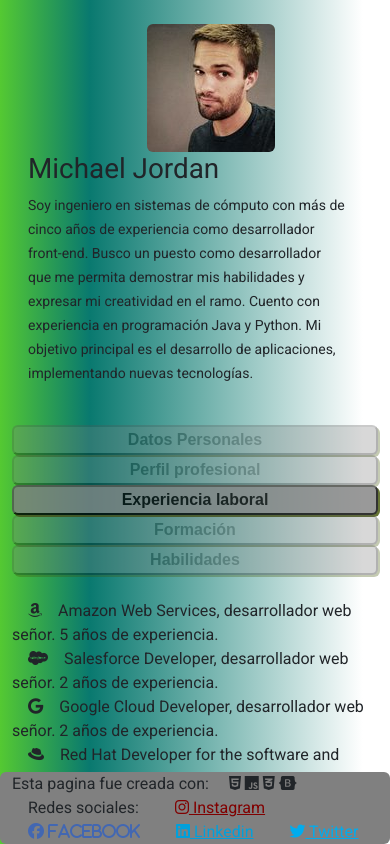
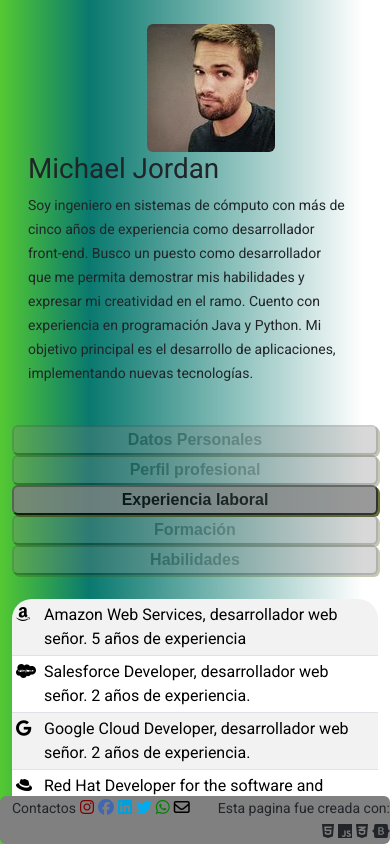
Before and after one commit to Nico3764/Front_end_Academy, a plain HTML site: page cv2.0/index.html in a window 390 px wide. Both pictures are taken after a click on the element 195 px from the left and 500 px from the top of the page. Shown: the top 844 px of the page. Drawn offline with nearby package versions, Linux system fonts and the light colour scheme.

Commit message:
Yes
Mejora de visual mediante tablas.

```diff
--- a/cv2.0/css/styles.css
+++ b/cv2.0/css/styles.css
@@ -50,9 +50,6 @@
 
 .animate-zoom {animation:animatezoom 0.6s}@keyframes animatezoom{from{transform:scale(0)} to{transform:scale(1)}}
 
-.rowDatosPersonales{
-
-}
 
 .footerStyle{
 
@@ -74,12 +71,12 @@
 	  display: none;
 	}
 }
-#thStart{
+.thStart{
 	border-radius: 20px 0% 0% 0%;
 }
-#thEnd{
+.thEnd{
 	border-radius: 0% 20px 0% 0%;
 }
-#thHabilidades{
+.rowTopBorder{
 	border-radius: 20px 20px 0% 0%;
 }
--- a/cv2.0/index.html
+++ b/cv2.0/index.html
@@ -31,22 +31,25 @@
    <footer class="footerStyle">
        <div class="container mx-0 my-0">
            <div class="row justify-content-evenly">
-               <div class="col-sm-12 col-md-4 col-lg-4 col-xl-4 col-xxl-4">
-                <span>Esta pagina fue creada con:</span>
-                <span class="mx-3">
+              <div class="col text-start">
+                <span class="mx-0" ><small>Contactos</small></span>
+                <a href="https://www.instagram.com/" target="_blank" style="color: maroon;"><i class="fa-brands fa-instagram"></i></a>
+                <a href="https://facebook.com" target="_blank" style="color: #4267B2;"><i class="fa-brands fa-facebook"></i></a>
+                <a href="https://ar.linkedin.com/" target="_blank" style="color:#00a0dc;"><i class="fa-brands fa-linkedin"></i></a>
+                <a href="https://twitter.com/?lang=es" target="_blank" style="color:#00acee;"><i class="fa-brands fa-twitter"></i></a>
+                <a href="https://wa.me/5492234444444" target="_blank" style="color: green;"><i class="fa-brands fa-whatsapp"></i></a>
+                <a href="https://wa.me/5492234444444" target="_blank" style="color: black;"><i class="fa-regular fa-envelope"></i></a>
+              </div>
+               <div class="col text-end px-0">
+                <span><small>Esta pagina fue creada con:</small></span>
+                <span class="mx-0">
                   <i class="fa-brands fa-html5"></i>
                   <i class="fa-brands fa-js"></i>
                   <i class="fa-brands fa-css3-alt"></i>
                   <i class="fa-brands fa-bootstrap"></i>
                 </span>
                </div>
-               <div class="col-sm-12 col-md-8 col-lg-8 col-xl-8 col-xxl-8">
-                  <span class="mx-3" >Redes sociales:</span>
-                  <span class="mx-3"><a href="https://www.instagram.com/" target="_blank" style="color: maroon;"><i class="fa-brands fa-instagram"></i> Instagram</a></span>
-                  <span class="mx-3"><a href="https://facebook.com" target="_blank" style="color: #4267B2;"><i class="fa-brands fa-facebook"> facebook</i></a></span>
-                  <span class="mx-3"><a href="https://ar.linkedin.com/" target="_blank" style="color:#00a0dc;"><i class="fa-brands fa-linkedin"></i> Linkedin</a></span>
-                  <span class="mx-3"><a href="https://twitter.com/?lang=es" target="_blank" style="color:#00acee;"><i class="fa-brands fa-twitter"></i> Twitter</a></span>
-               </div>
+
            </div>
          </div>
     </footer>
--- a/cv2.0/main/main.js
+++ b/cv2.0/main/main.js
@@ -15,7 +15,7 @@
 
                         <table class="table table-striped table-sm">
                             <tr>
-                            <th colspan="4" id="thHabilidades">Lenguajes de Programación/framenwork's:</th>
+                            <th colspan="4" class="rowTopBorder">Lenguajes de Programación/framenwork's:</th>
                             </tr>
                             <tr>
                             <td><i class="fa-brands fa-js"></i> Java Script</td>
@@ -76,14 +76,32 @@
         <div class="col">
             <div class="row">
                 <div class="col-sm-12 col-md-8 col-lg-8 col-xl-8 col-xxl-8">
-                    <p>
-                    <i class="fa-solid fa-laptop mx-3"></i>Ticmas Academy, Curso de programación con metodología fullstack.<br>
-                    <i class="fa-solid fa-laptop mx-3"></i>Ingeniero informático, Universidad Nacional de Mar del Plata.<br>
-                    <i class="fa-solid fa-ethernet mx-3"></i>Cisco, CCNA, CCNP Enterprise<br>
-                    <i class="fa-brands fa-redhat mx-3"></i>Linux Redhat Certified System Administrator, Udemy<br>
-                    <i class="fa-brands fa-linux mx-3"></i>Linux Professional Institute, LPIC-essentials, LPIC-1, LPIC-2 y LPIC-3<br>
-                    <i class="fa-solid fa-laptop mx-3"></i>AWS Academy, AWS Certified Developer - Associate<br>
-                    </p>
+                    <table class="table table-striped table-sm">
+                    <tr>
+                      <td class="thStart"><i class="fa-solid fa-laptop"></i></td>
+                      <td class="thEnd">Ticmas Academy, Curso de programación con metodología fullstack.</td>
+                    </tr>
+                    <tr>
+                      <td><i class="fa-solid fa-laptop"></i></i></td>
+                      <td>Ingeniero informático, Universidad Nacional de Mar del Plata.</td>
+                    </tr>
+                    <tr>
+                      <td><i class="fa-solid fa-ethernet"></i></td>
+                      <td>Cisco, CCNA, CCNP Enterprise</td>
+                    </tr>
+                    <tr>
+                      <td><i class="fa-brands fa-redhat"></i></td>
+                      <td>Linux Redhat Certified System Administrator, Udemy</td>
+                    </tr>
+                    <tr>
+                      <td><i class="fa-brands fa-linux"></i></td>
+                      <td>Linux Professional Institute, LPIC-essentials, LPIC-1, LPIC-2 y LPIC-3</td>
+                    </tr>
+                    <tr>
+                      <td><i class="fa-solid fa-laptop"></i></td>
+                      <td>AWS Academy, AWS Certified Developer - Associate</td>
+                    </tr>
+                  </table>
                 </div>
               <div class="col-sm-12 col-md-4 col-lg-4 col-xl-4 col-xxl-4">
                 <div id="carouselExampleAutoplaying" class="carousel slide carouselTuning" data-bs-ride="carousel"><div class="carousel-inner">
@@ -115,15 +133,36 @@
         <div class="col">
             <div class="row">
                 <div class="col-sm-12 col-md-8 col-lg-8 col-xl-8 col-xxl-8">
-                    <p>
-                      <i class="fa-brands fa-amazon mx-3"></i>Amazon Web Services, desarrollador web señor. 5 años de experiencia.<br>
-                      <i class="fa-brands fa-salesforce mx-3"></i>Salesforce Developer, desarrollador web señor. 2 años de experiencia.<br>
-                      <i class="fa-brands fa-google mx-3"></i>Google Cloud Developer, desarrollador web señor. 2 años de experiencia.<br>
-                      <i class="fa-brands fa-redhat mx-3"></i>Red Hat Developer for the software and tutorials to develop hybrid cloud applications using Kubernetes, microservices, serverless and Linux. 5 años de experiencia<br>
-                      <i class="fa-solid fa-ethernet mx-3"></i>Cisco: Networking, Cloud, and Cybersecurity Solutions. 8 años de experiencia.<br>
-                      <i class="fa-brands fa-linux mx-3"></i>Linux Kernel Development details the design and implementation of the Linux kernel. 8 años de experiencia.<br>
-                      <i class="fa-solid fa-phone-volume mx-3"></i>AT&T Technology and Innovation, acesor tecnológico. 2 años de experiencia<br>
-                    </p>
+                      <table class="table table-striped table-sm">
+                        <tr>
+                          <td class="thStart"><i class="fa-brands fa-amazon"></i></td>
+                          <td class="thEnd">Amazon Web Services, desarrollador web señor. 5 años de experiencia</td>
+                        </tr>
+                        <tr>
+                          <td><i class="fa-brands fa-salesforce"></i></td>
+                          <td>Salesforce Developer, desarrollador web señor. 2 años de experiencia.</td>
+                        </tr>
+                        <tr>
+                          <td><i class="fa-brands fa-google"></i></td>
+                          <td>Google Cloud Developer, desarrollador web señor. 2 años de experiencia.</td>
+                        </tr>
+                        <tr>
+                          <td><i class="fa-brands fa-redhat"></i></td>
+                          <td>Red Hat Developer for the software and tutorials to develop hybrid cloud applications using Kubernetes, microservices, serverless and Linux. 5 años de experiencia                   </td>
+                        </tr>
+                        <tr>
+                          <td><i class="fa-solid fa-ethernet"></i></td>
+                          <td>Cisco: Networking, Cloud, and Cybersecurity Solutions. 8 años de experiencia.</td>
+                        </tr>
+                        <tr>
+                          <td><i class="fa-brands fa-linux"></i></td>
+                          <td>Linux Kernel Development details the design and implementation of the Linux kernel. 8 años de experiencia.</td>
+                        </tr>
+                        <tr>
+                          <td><i class="fa-solid fa-phone-volume"></i></td>
+                          <td>AT&T Technology and Innovation, acesor tecnológico. 2 años de experiencia</td>
+                        </tr>
+                      </table>
                 </div>
                 <div class="col-sm-12 col-md-4 col-lg-4 col-xl-4 col-xxl-4">
                   <div id="carouselExampleAutoplaying" class="carousel slide carouselTuning" data-bs-ride="carousel"><div class="carousel-inner">
@@ -205,8 +244,8 @@
                   <div class="col-sm-12 col-md-8 col-lg-8 col-xl-8 col-xxl-8">
                        <table class="table table-striped table-sm">
                            <tr>
-                               <th id="thStart" class="rowDatosPersonales">Nombre: </th>
-                               <td id="thEnd" class="rowDatosPersonales">Alberto Hernández Hernández</td>
+                               <th class="rowDatosPersonales thStart">Nombre: </th>
+                               <td class="rowDatosPersonales thEnd">Alberto Hernández Hernández</td>
                            </tr>
                            <tr>
                                <th class="rowDatosPersonales">Correo electrónico: </th>
```
